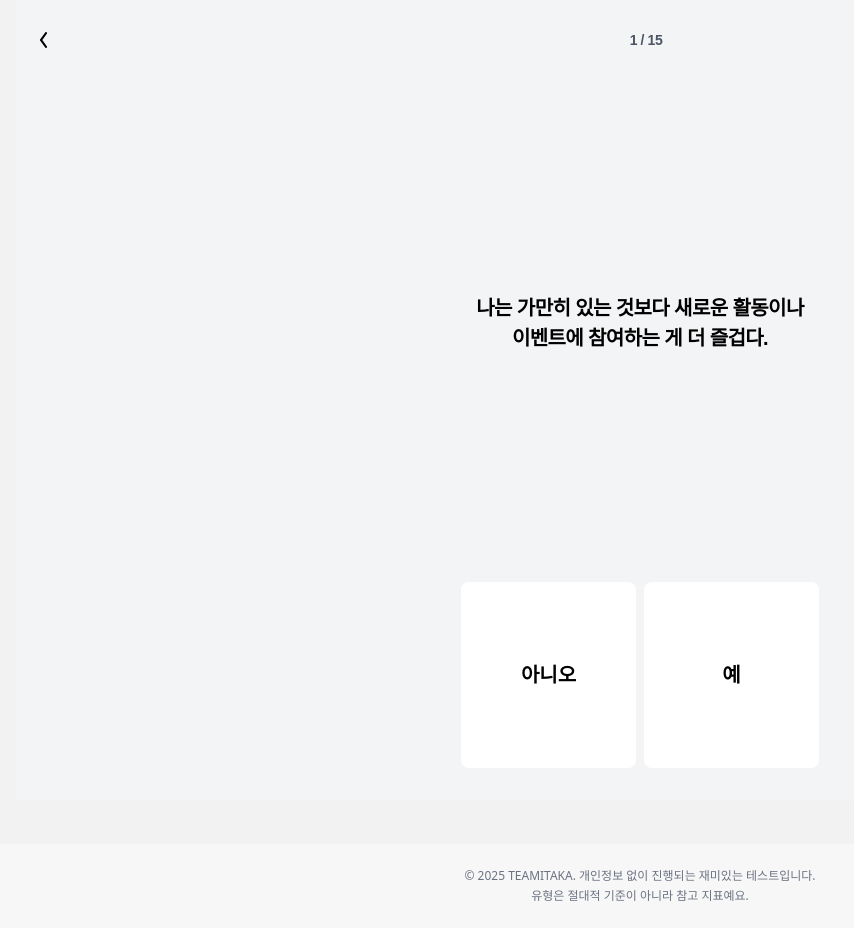
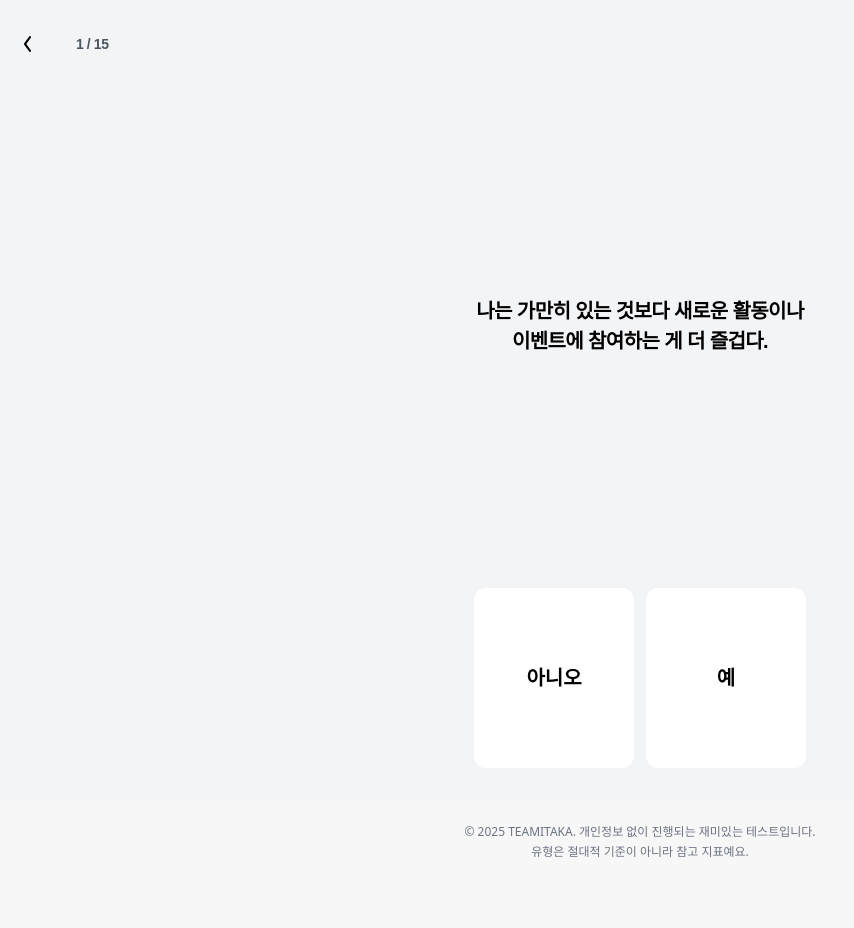
Before and after one commit to TeamKoHong/teamitaka-type, a Next.js app: page /quiz in a window 1280 px wide. Shown: the whole page, without its empty margins (0-854 px from the left). After the commit the page ends 884 px from the top, so only its background shows below. Built offline with nearby package versions, Linux system fonts and the light colour scheme.

Commit message:
Fix quiz layout: left-align header, adjust padding

```diff
--- a/app/(components)/HeroMascot.tsx
+++ b/app/(components)/HeroMascot.tsx
@@ -22,10 +22,14 @@ export default function HeroMascot() {
         />
       </div>
 
-      {/* Soft orange shadow ellipse */}
+      {/* Soft orange shadow ellipse - Safari safe positioning */}
       <div
-        className="mx-auto h-3 w-48 rounded-full bg-[var(--brand)]/30 blur-md -mt-4"
+        className="mx-auto h-3 w-48 rounded-full bg-[var(--brand)]/30 blur-md -mt-4 relative z-0"
         aria-hidden="true"
+        style={{
+          marginTop: '-1rem',
+          maxWidth: '12rem'
+        }}
       />
     </div>
   );
--- a/app/globals.css
+++ b/app/globals.css
@@ -276,6 +276,21 @@
   .safari-dynamic-height {
     height: calc(var(--vh, 1vh) * 100);
     min-height: calc(var(--vh, 1vh) * 100);
+    overflow-x: hidden;
+    position: relative;
+  }
+
+  /* Safari에서 위로 스크롤 시 주황색 배경 방지 */
+  .safari-dynamic-height::before {
+    content: '';
+    position: fixed;
+    top: 0;
+    left: 0;
+    right: 0;
+    bottom: 0;
+    background: var(--bg);
+    z-index: -1;
+    pointer-events: none;
   }
 }
 
--- a/app/page.tsx
+++ b/app/page.tsx
@@ -3,10 +3,12 @@
 import { useRouter } from 'next/navigation';
 import { useState } from 'react';
 import HeroMascot from './(components)/HeroMascot';
+import { useSafariViewport } from '@/lib/hooks/useSafariViewport';
 
 export default function HomePage() {
   const router = useRouter();
   const [showToast, setShowToast] = useState(false);
+  const { isSafari } = useSafariViewport();
 
   const handleStartTest = () => {
     router.push('/quiz');
@@ -36,7 +38,14 @@ export default function HomePage() {
   };
 
   return (
-    <div className="min-h-screen bg-[var(--bg)] text-[var(--text)] safe-top safe-bottom">
+    <div className={`min-h-screen bg-[var(--bg)] text-[var(--text)] safe-top safe-bottom ${
+      isSafari ? 'safari-dynamic-height' : ''
+    }`} style={{
+      ...(isSafari && {
+        height: 'calc(var(--vh, 1vh) * 100)',
+        minHeight: 'calc(var(--vh, 1vh) * 100)'
+      })
+    }}>
       <div className="mx-auto max-w-[420px] px-5 py-8 flex flex-col justify-center min-h-screen">
 
         {/* Headline block */}
--- a/app/quiz/page.tsx
+++ b/app/quiz/page.tsx
@@ -115,9 +115,9 @@ export default function QuizPage() {
   const isLastQuestion = currentQuestion + 1 === questions.length;
 
   return (
-    <div className="min-h-screen relative" style={{ backgroundColor: '#f2f2f2', fontFamily: 'Pretendard, Noto Sans KR, system-ui, sans-serif', height: '844px' }}>
+    <div className="min-h-screen relative" style={{ backgroundColor: '#f2f2f2', fontFamily: 'Pretendard, Noto Sans KR, system-ui, sans-serif' }}>
       {/* 질문 카드 */}
-      <div className="px-4 h-full">
+      <div className="h-full">
         {isProcessing ? (
           <div className="text-center py-12">
             <div className="w-12 h-12 border-4 border-orange-500 border-t-transparent rounded-full animate-spin mx-auto mb-4"></div>
--- a/components/QuestionCard.tsx
+++ b/components/QuestionCard.tsx
@@ -90,10 +90,10 @@ export default function QuestionCard({
         </div>
       ) : (
         <>
-          {/* 뒤로가기 바 */}
-          <div className="flex-shrink-0 h-16 flex items-center justify-between px-4 pt-4">
+          {/* 뒤로가기 바 - 좌측 정렬 */}
+          <div className="flex-shrink-0 h-16 flex items-center px-4 pt-6">
             <button
-              className="p-2"
+              className="p-2 mr-4"
               onClick={onBack || (() => window.history.back())}
               aria-label="뒤로가기"
             >
@@ -108,11 +108,10 @@ export default function QuestionCard({
             <span className="text-sm font-semibold text-gray-600" style={{ letterSpacing: '-0.03em' }}>
               {questionNumber} / {totalQuestions}
             </span>
-            <div className="w-8"></div> {/* 중앙 정렬을 위한 빈 공간 */}
           </div>
 
           {/* 질문 박스 - 유연한 중앙 배치 */}
-          <div className="flex-1 flex items-center justify-center px-4 py-8">
+          <div className="flex-1 flex items-center justify-center px-6 py-12">
             <h2 className="text-xl font-semibold leading-8 text-black text-center" style={{ letterSpacing: '-0.03em', lineHeight: '30px' }}>
               {question.split(' ').length > 8 ?
                 question.replace(/(.{20,}?)\s/g, '$1\n').split('\n').map((line, index) => (
@@ -127,12 +126,12 @@ export default function QuestionCard({
           </div>
 
           {/* 답변 버튼들 - Safari 대응 */}
-          <div className={`flex-shrink-0 flex gap-2 px-4 justify-center ${
+          <div className={`flex-shrink-0 flex gap-3 px-6 justify-center ${
             isSafari ? 'safari-bottom-safe' : 'pb-8'
           }`}>
             <button
               onClick={() => handleAnswerSelect(false)}
-              className={`w-[175px] h-[186px] rounded-lg flex items-center justify-center font-bold text-xl ${
+              className={`w-[160px] h-[180px] rounded-xl flex items-center justify-center font-bold text-xl ${
                 selectedAnswer === false
                   ? 'bg-orange-500 text-white'
                   : 'bg-white text-black'
@@ -146,7 +145,7 @@ export default function QuestionCard({
 
             <button
               onClick={() => handleAnswerSelect(true)}
-              className={`w-[175px] h-[186px] rounded-lg flex items-center justify-center font-bold text-xl ${
+              className={`w-[160px] h-[180px] rounded-xl flex items-center justify-center font-bold text-xl ${
                 selectedAnswer === true
                   ? 'bg-orange-500 text-white'
                   : 'bg-white text-black'
```
